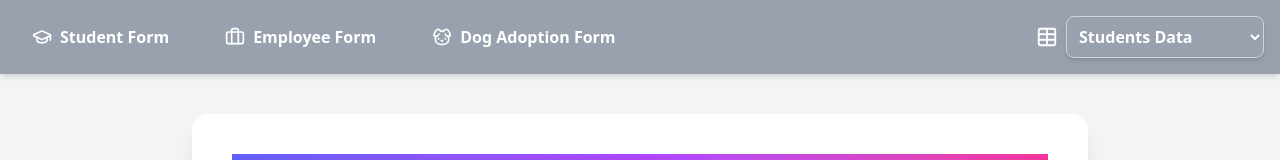
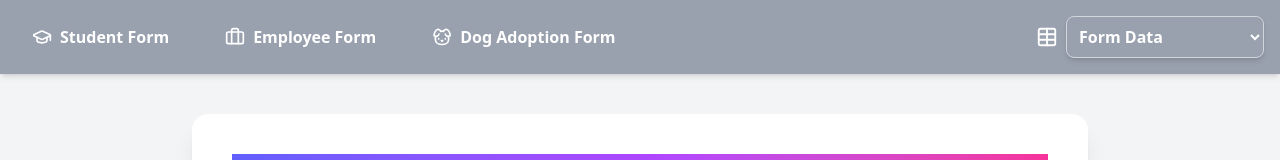
Before and after one commit to 0prii0/FormFlow, a React (Vite) app in the folder frontend/: page / in a window 1280 px wide. Shown: the top 160 px of the page. Built offline with nearby package versions, Linux system fonts and the light colour scheme; no server answers.

Commit message:
bug fixed

```diff
--- a/frontend/src/components/Navbar.jsx
+++ b/frontend/src/components/Navbar.jsx
@@ -42,6 +42,9 @@ const Navbar = () => {
           defaultValue=""
           onChange={handleData}
         >
+          <option value="" disabled>
+            Form Data
+          </option>
           <option value="/students">Students Data</option>
           <option value="/employees">Employees Data</option>
           <option value="/dog-adoptions">Dogs Adoption Data</option>
```
